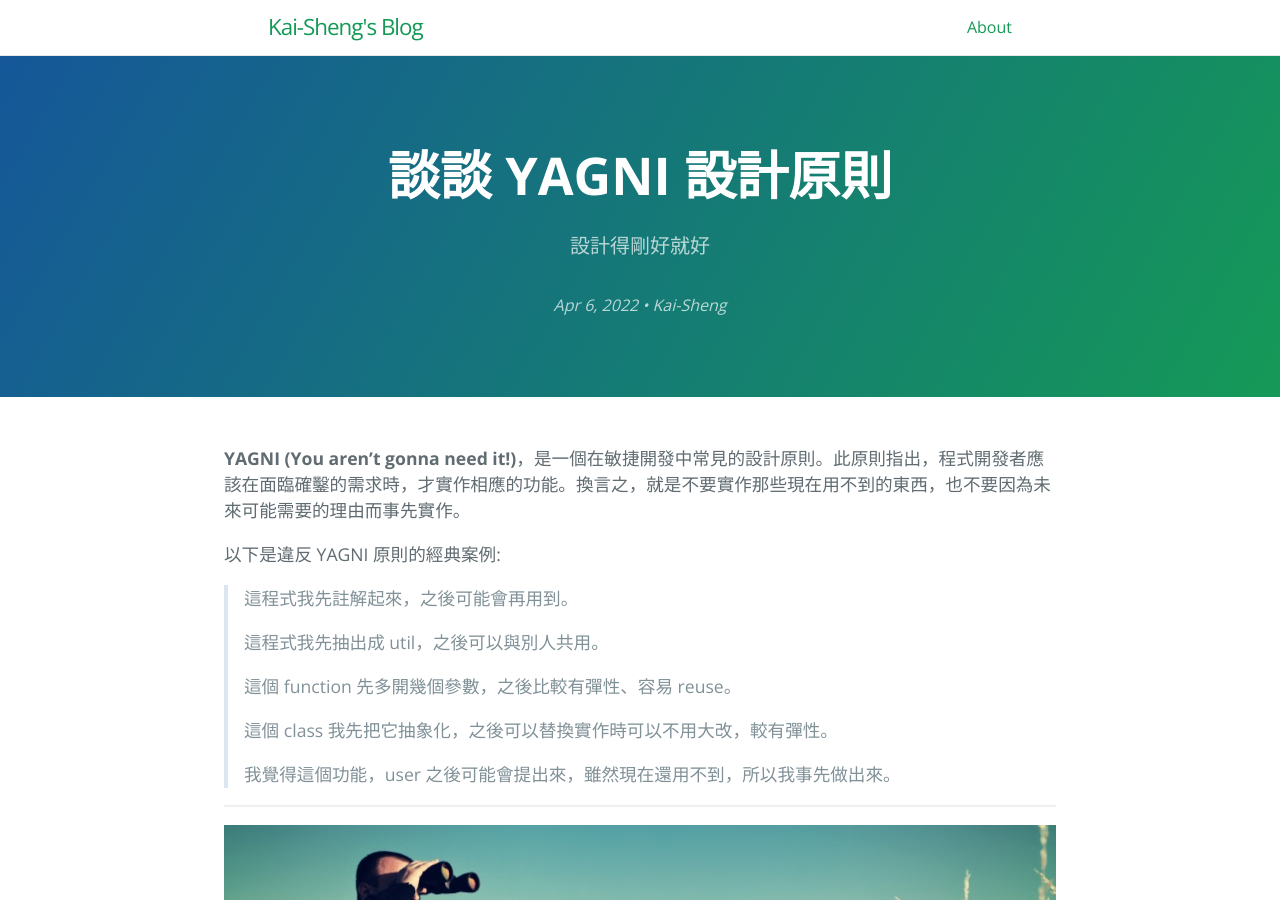
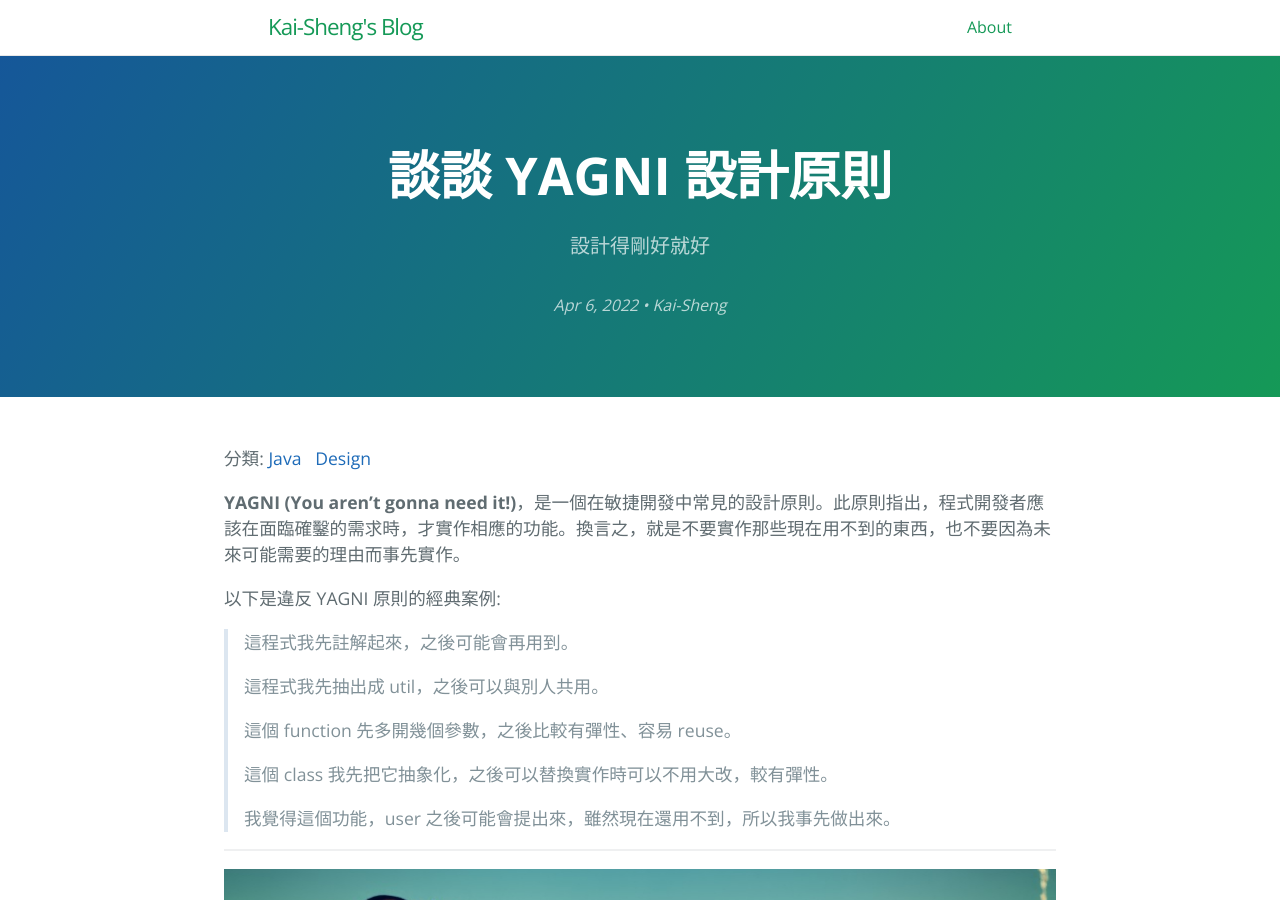
Before and after one commit to KaiSheng714/KaiSheng714.github.io, a Jekyll site: the page built from _posts/2022-04-06-yagni-principle.md, in a window 1280 px wide and 900 px high. Built offline with Jekyll 4.4.1, drawn with Linux system fonts in a browser that asks for light colours.

Commit message:
category-test

```diff
--- a/_layouts/post.html
+++ b/_layouts/post.html
@@ -16,9 +16,6 @@ layout: default
   </header> -->
 
   <div itemprop="articleBody">
-    {{ content }}
-  </div>
-
     <div class="post-categories"> 分類:
       {% if post %}
         {% assign categories = post.categories %}
@@ -31,6 +28,11 @@ layout: default
       {% endfor %}
     </div>
 
+    {{ content }}
+  </div>
+
+
+
   {% if site.disqus.shortname %}
     {% include disqus_comments.html %}
   {% endif %}
```
Lines whose indentation alone changed are shown as unchanged.
